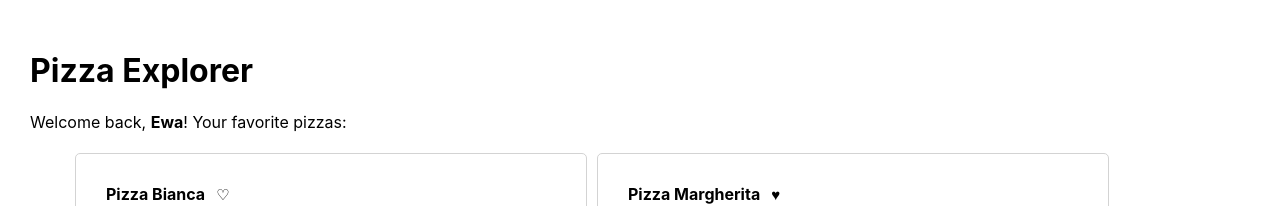
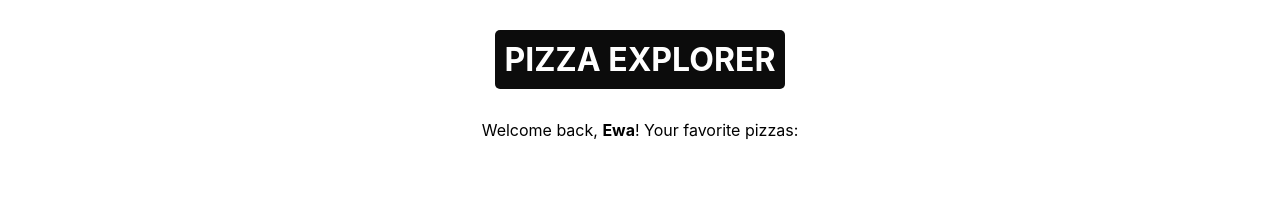
Before and after one commit to ewa-mi/pizza-explorer-redux, a React (Create React App) app: page / in a window 1280 px wide. Shown: the top 206 px of the page. Built offline with nearby package versions, Linux system fonts and the light colour scheme.

Commit message:
add more css

```diff
--- a/src/components/PizzaList.css
+++ b/src/components/PizzaList.css
@@ -32,3 +32,24 @@
   background-color: rgb(240, 227, 228);
   padding: 10px;
 }
+
+.header {
+  display: flex;
+  flex-direction: column;
+  margin-bottom: 50px;
+}
+
+.appName {
+  background-color: rgb(12, 12, 12);
+  color: white;
+  border-radius: 5px;
+  width: fit-content;
+  padding: 10px;
+  text-align: center;
+  margin: 0 auto;
+  margin-bottom: 15px;
+}
+
+.welcomeBack {
+  text-align: center;
+}
--- a/src/components/PizzaList.js
+++ b/src/components/PizzaList.js
@@ -42,10 +42,16 @@ export default function PizzaList() {
 
   return (
     <div>
-      <h1>Pizza Explorer</h1>
-      <p>
-        Welcome back, <strong>{user.name}</strong>! Your favorite pizzas:
-      </p>
+      <div className="header">
+        <div>
+          <h1 className="appName">PIZZA EXPLORER</h1>
+        </div>
+        <div className="welcomeBack">
+          <p>
+            Welcome back, <strong>{user.name}</strong>! Your favorite pizzas:
+          </p>
+        </div>
+      </div>
       <ul className="pizzasArea">
         {pizzas.map((pizza) => {
           const toggle = () => {
```
